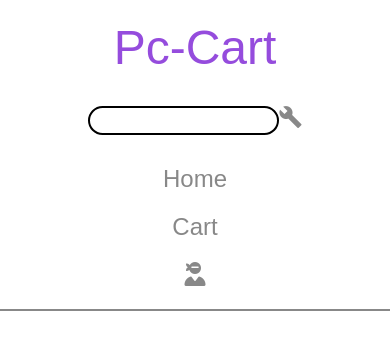
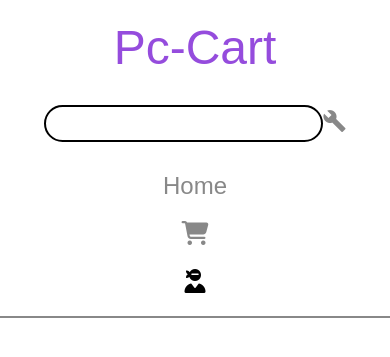
Before and after one commit to Adnan-shamsi/pc-cart, a PHP site: page / in a window 390 px wide. Shown: the top 357 px of the page. Run offline with PHP 8.4, Linux system fonts and the light colour scheme; some libraries are stand-ins or nearby versions; some web fonts are replaced.

Commit message:
Navbar 2

```diff
--- a/pccart/css/index.css
+++ b/pccart/css/index.css
@@ -17,6 +17,7 @@
   border: 2px solid black;
   padding: 5px;
   border-radius: 500px;
+  font-size: 20px;
   outline: 0;
 
 }
@@ -49,7 +50,7 @@ li a {
   color: #888888;
 }
 
-li:hover {
+li:not(:first-child):hover {
   transform: scale(1.2);
 }
 
@@ -77,4 +78,53 @@ ul {
   }
 }
 
+@media (min-width:901px) and (max-width:1200px) {
+  .dropdown-content {
+    right: 0;
+  }
+
+  .logo {
+    max-width: 300px;
+  }
+}
+
+.dropbtn {
+  border: 0;
+  outline: 0;
+  font-size: 24px;
+}
+
+.dropdown-content {
+  position: relative;
+  display: inline-block;
+}
+
+.dropdown-content {
+  display: none;
+  position: absolute;
+  background-color: #f1f1f1;
+  min-width: 160px;
+
+  box-shadow: 0px 8px 16px 0px rgba(0, 0, 0, 0.2);
+  z-index: 1;
+}
+
+.dropdown-content a {
+  color: rgb(180, 180, 180);
+  font-size: 16px;
+  padding: 12px 16px;
+  text-decoration: none;
+  display: block;
+}
+
+.dropdown-content a:hover {
+  background-color: rgb(149, 76, 221);
+  color: white;
+}
+
+.show {
+  display: block;
+}
+
+
 /*# sourceMappingURL=index.css.map */
--- a/pccart/index.html
+++ b/pccart/index.html
@@ -20,6 +20,7 @@
       href="https://fonts.googleapis.com/icon?family=Material+Icons"
       rel="stylesheet"
     />
+    <script src="https://ajax.googleapis.com/ajax/libs/jquery/3.4.1/jquery.min.js"></script>
     <style></style>
   </head>
 
@@ -30,18 +31,36 @@
           <li class="logo"><a href="">Pc-Cart</a></li>
           <li class="search_whole">
             <input type="text" class="search" />
-            <a href=""
-              ><i class="material-icons md-24 blue600md-light">build</i></a
-            >
+            <a href=""><i class="material-icons">build</i></a>
           </li>
           <li><a href="">Home</a></li>
-          <li><a href="">Cart</a></li>
           <li>
-            <a href=""><i class="fas fa-user-ninja"></i></a>
+            <a href=""><i class="fas fa-shopping-cart"></i></a>
+          </li>
+          <li>
+            <div class="dropdown">
+              <button class="dropbtn">
+                <i class="fas fa-user-ninja"></i>
+              </button>
+            </div>
+            <div class="dropdown-content">
+              <a href="">Login</a>
+              <a href="">Password Change</a>
+              <a href="">Logout</a>
+            </div>
           </li>
         </ul>
       </nav>
     </header>
+    <script>
+      $(document).ready(function() {
+        $(".dropdown").on("click", function() {
+          $(this)
+            .siblings(".dropdown-content")
+            .toggleClass("show");
+        });
+      });
+    </script>
     <script
       src="https://kit.fontawesome.com/fcba9aa1f0.js"
       crossorigin="anonymous"
```
